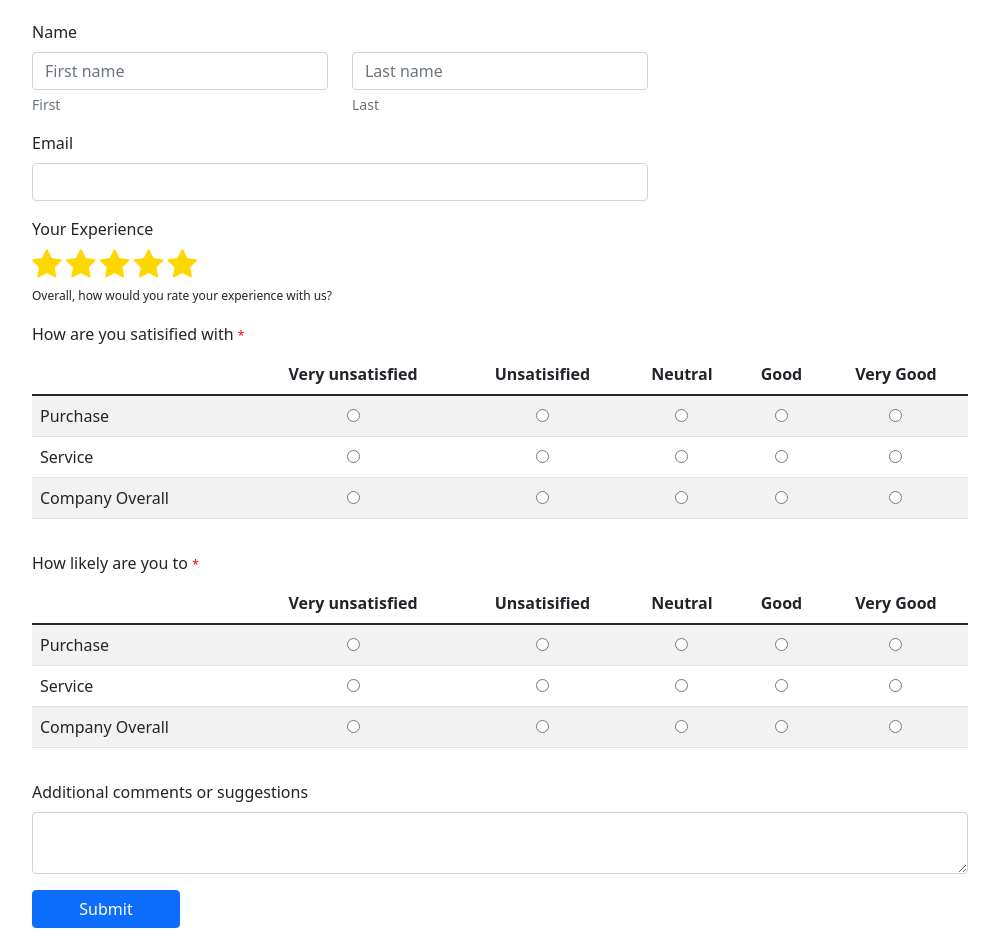
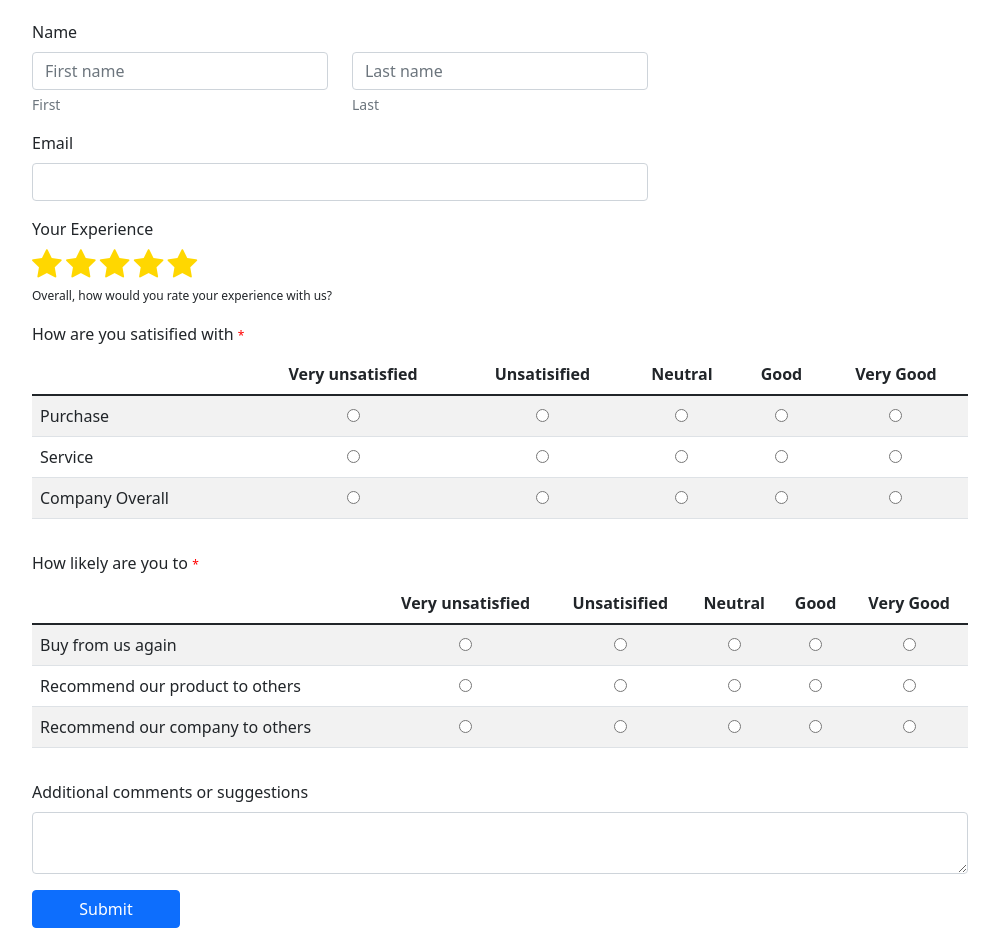
Before and after one commit to AbulHissam/survey-form, a plain HTML site: page index.html in a window 1280 px wide. Shown: the whole page, without its empty margins (140-1139 px from the left). Drawn offline with nearby package versions, Linux system fonts and the light colour scheme.

Commit message:
Update index.html

```diff
--- a/index.html
+++ b/index.html
@@ -119,7 +119,7 @@
                 </thead>
                 <tbody>
                   <tr>
-                    <td>Purchase</td>
+                    <td>Buy from us again</td>
                     <td><input type="radio" /></td>
                     <td><input type="radio" /></td>
                     <td><input type="radio" /></td>
@@ -127,7 +127,7 @@
                     <td><input type="radio" /></td>
                   </tr>
                   <tr>
-                    <td>Service</td>
+                    <td>Recommend our product to others</td>
                     <td><input type="radio" /></td>
                     <td><input type="radio" /></td>
                     <td><input type="radio" /></td>
@@ -135,7 +135,7 @@
                     <td><input type="radio" /></td>
                   </tr>
                   <tr>
-                    <td>Company Overall</td>
+                    <td>Recommend our company to others</td>
                     <td><input type="radio" /></td>
                     <td><input type="radio" /></td>
                     <td><input type="radio" /></td>
```
